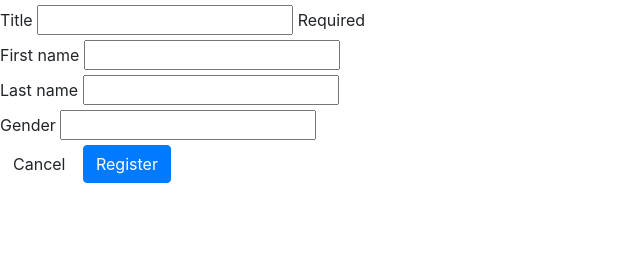
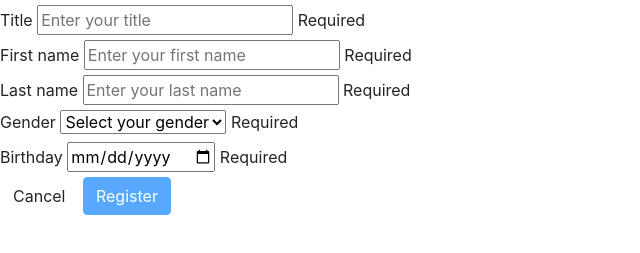
Before and after one commit to williamboxhall/cqrs-frontend, a plain HTML site: page index.html in a window 1280 px wide. Shown: the part 51-304 px from the top of the page, without its empty margins (0-640 px from the left). Drawn offline with nearby package versions, Linux system fonts and the light colour scheme.

Commit message:
First cut of Register Person form with validation

```diff
--- a/index.html
+++ b/index.html
@@ -12,26 +12,39 @@
 
             <div class="control-group" ng-class="{error: registerPerson.title.$invalid}">
                 <label>Title</label>
-                <input type="text" name="title" ng-model="person.title" required>
+                <input type="text" name="title" ng-model="person.title" placeholder="Enter your title" required>
                 <span ng-show="registerPerson.title.$error.required" class="help-inline">Required</span>
             </div>
 
             <div class="control-group" ng-class="{error: registerPerson.firstName.$invalid}">
                 <label>First name</label>
-                <input type="text" name="title" ng-model="person.firstName" required>
+                <input type="text" name="firstName" ng-model="person.firstName" placeholder="Enter your first name" required>
                 <span ng-show="registerPerson.firstName.$error.required" class="help-inline">Required</span>
             </div>
 
             <div class="control-group" ng-class="{error: registerPerson.lastName.$invalid}">
                 <label>Last name</label>
-                <input type="text" name="title" ng-model="person.lastName" required>
+                <input type="text" name="lastName" ng-model="person.lastName" placeholder="Enter your last name" required>
                 <span ng-show="registerPerson.lastName.$error.required" class="help-inline">Required</span>
             </div>
 
-            <div class="control-group" ng-class="{error: registerPerson.lastName.$invalid}">
+            <div class="control-group" ng-class="{error: registerPerson.gender.$invalid}">
                 <label>Gender</label>
-                <input type="text" name="title" ng-model="person.lastName" required>
-                <span ng-show="registerPerson.lastName.$error.required" class="help-inline">Required</span>
+                <select ng-model="person.gender" name="gender" required>
+                    <option value="">Select your gender</option>
+                    <option value="male">Male</option>
+                    <option value="female">Female</option>
+                    <option value="hermaphrodite">Hermaphrodite</option>
+                    <option value="transgender">Transgender</option>
+                    <option value="abstain">Abstain</option>
+                </select>
+                <span ng-show="registerPerson.gender.$error.required" class="help-inline">Required</span>
+            </div>
+
+            <div class="control-group" ng-class="{error: registerPerson.birthday.$invalid}">
+                <label>Birthday</label>
+                <input type="date" name="birthday" ng-model="person.birthday" required>
+                <span ng-show="registerPerson.birthday.$error.required" class="help-inline">Required</span>
             </div>
 
             <div class="control-group">
@@ -39,10 +52,8 @@
             </div>
 
             <a href="#/" class="btn">Cancel</a>
-            <button ng-click="save()" ng-disabled="myForm.$invalid"
-            class="btn btn-primary">Register
-        </button>
-    </form>
-</div>
+            <button ng-click="save()" ng-disabled="registerPerson.$invalid" class="btn btn-primary">Register</button>
+        </form>
+    </div>
 </body>
 </html>
```
